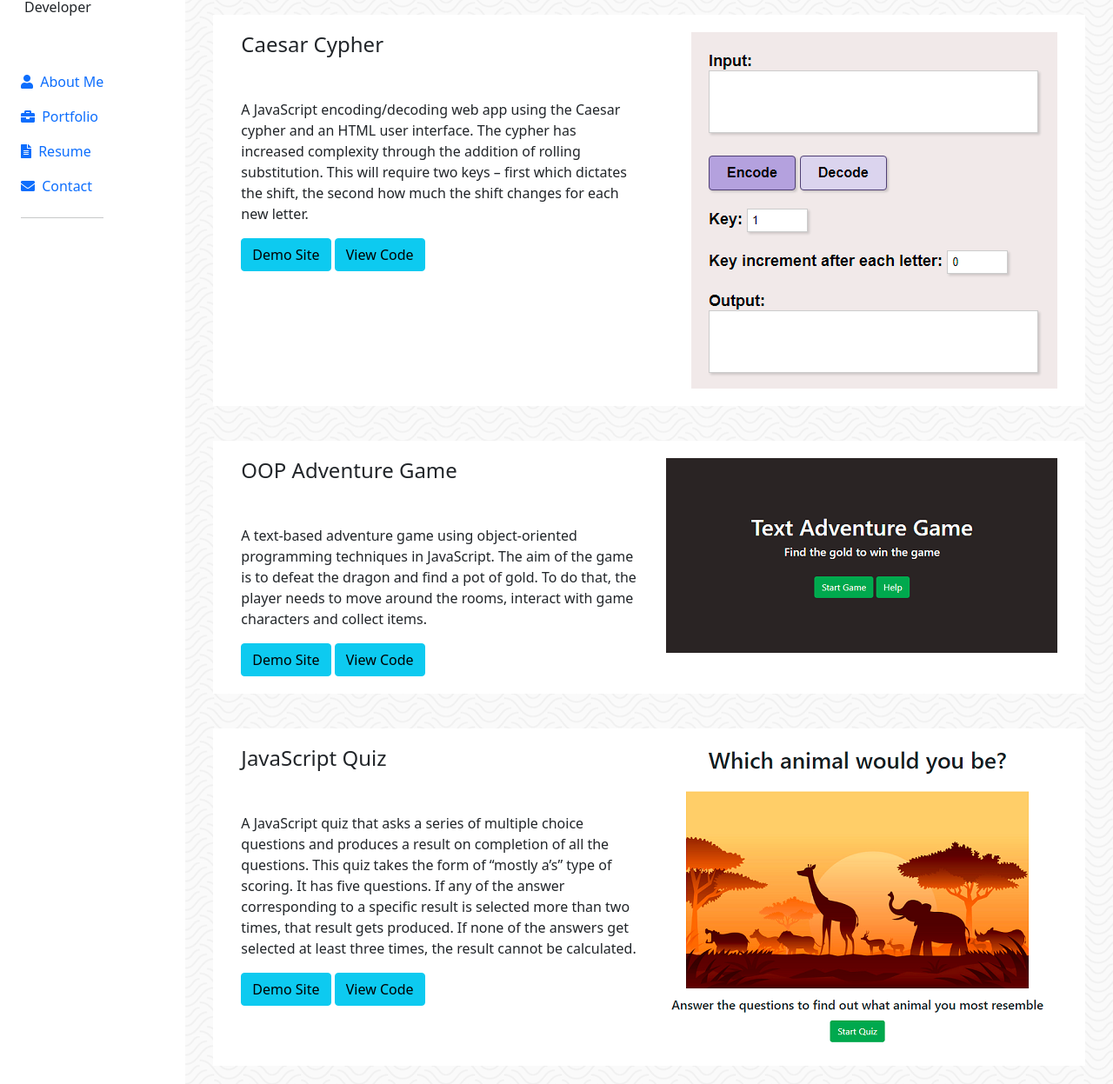
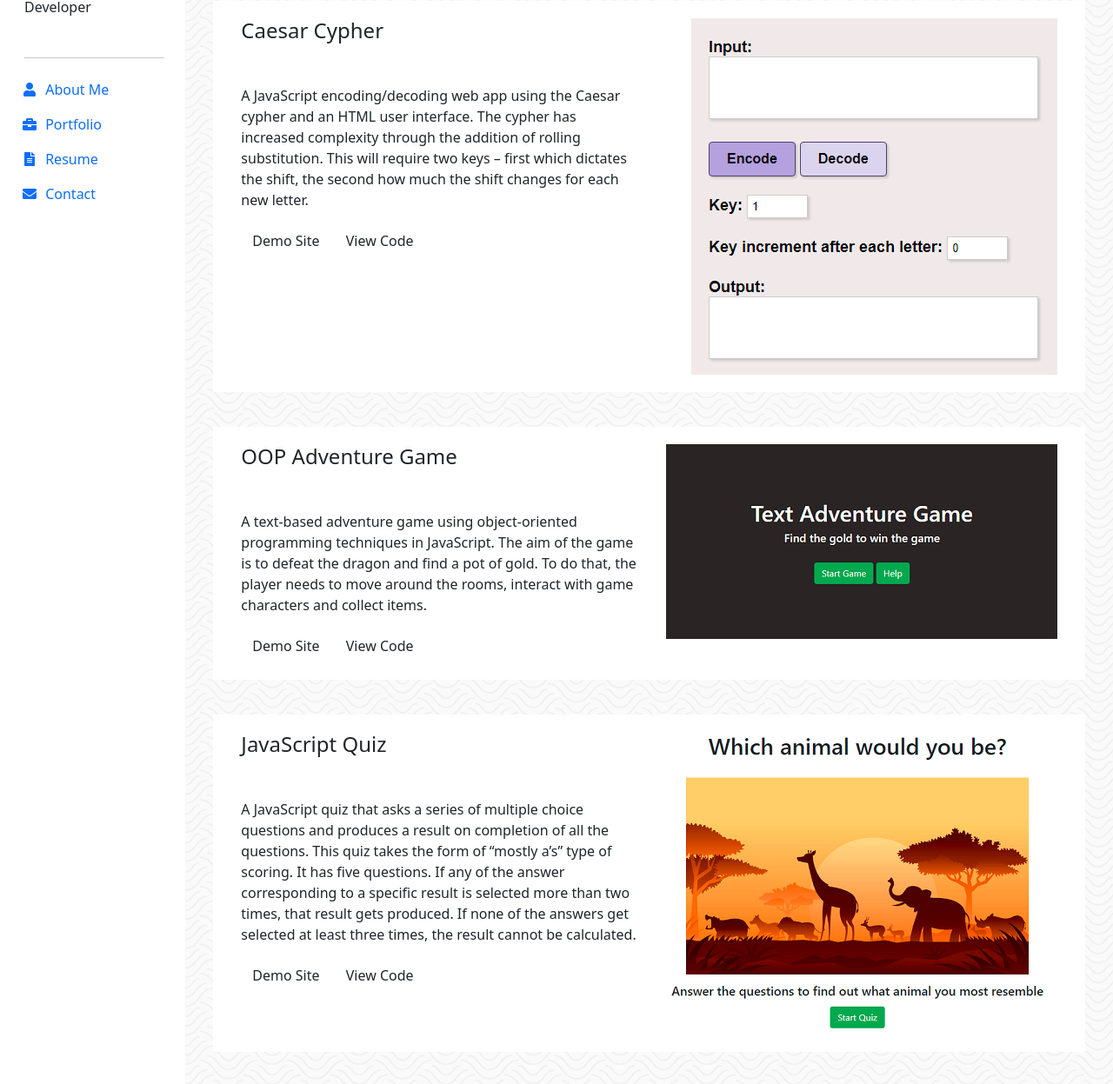
Before and after one commit to k-mill1/portfolio-site, a plain HTML site: page portfolio.html in a window 1280 px wide. Shown: the part 75-1322 px from the top of the page at 87% size. Drawn offline with nearby package versions, Linux system fonts and the light colour scheme.

Commit message:
change buttons, space after icons

```diff
--- a/portfolio.html
+++ b/portfolio.html
@@ -21,46 +21,47 @@
                         <div class="ms-1 d-none d-sm-inline">
                             <h2>Kaisa Mill</h2>
                             <h6>Junior Web Developer</h6>
-                            </br></br>
+                            </br>
+                            <hr>
                         </div>
                         <div id = "navbar">
                         <ul class="nav nav-pills flex-column mb-sm-auto mb-0 align-items-center align-items-sm-start" >
 
                             <li class="nav-item">
                                 <a href="index.html" class="nav-link align-middle px-0">
-                                    <i class="fas fa-user"></i><span class="ms-1 d-none d-sm-inline"> About Me</span>
+                                    <i class="fas fa-user fa-fw"></i><span class="ms-1 d-none d-sm-inline"> About Me</span>
                                 </a>
                             </li>
 
                             <li>
                                 <a href="portfolio.html" class="nav-link align-middle px-0">
-                                    <i class="fas fa-briefcase"></i> <span class="ms-1 d-none d-sm-inline">Portfolio</span></a>
+                                    <i class="fas fa-briefcase fa-fw"></i> <span class="ms-1 d-none d-sm-inline">Portfolio</span></a>
                             </li>
                             <li>
                                 <a href="resume.html" class="nav-link px-0 align-middle">
-                                    <i class="fas fa-file-alt"></i> <span class="ms-1 d-none d-sm-inline"> Resume</span></a>
+                                    <i class="fas fa-file-alt fa-fw"></i> <span class="ms-1 d-none d-sm-inline"> Resume</span></a>
                             </li>
 
 
                             <li>
                                 <a href="contact.html" class="nav-link px-0 align-middle">
-                                    <i class="fas fa-envelope"></i> <span class="ms-1 d-none d-sm-inline">Contact</span> </a>
+                                    <i class="fas fa-envelope fa-fw"></i> <span class="ms-1 d-none d-sm-inline">Contact</span> </a>
                             </li>
                         </ul>
-                        <hr>
+
                     </div>
                     </div>
                 </div>
-                <div class="col py-3" id = "main">
+                <div class="col" id = "main">
                     <div class="row justify-content-center" id = "header">
-                        <h1>Portfolio</h1>
+                        <h1>PORTFOLIO</h1>
                     </div>
                     <div class="row justify-content-center" id = "content">
                         <div class="col">
                             <h4>Caesar Cypher</h4></br>
                             <p>A JavaScript encoding/decoding web app using the Caesar cypher and an HTML user interface. The cypher has increased complexity through the addition of rolling substitution. This will require two keys – first which dictates the shift, the second how much the shift changes for each new letter. </p>
-                            <a href="https://github.com/k-mill1/caesar-cipher.git" class="btn btn-info" role="button" target="_blank" disabled>Demo Site</a>
-                            <a href="https://github.com/k-mill1/caesar-cipher.git" class="btn btn-info" role="button" target="_blank">View Code</a>
+                            <a href="https://github.com/k-mill1/caesar-cipher.git" class="btn" role="button" target="_blank" disabled>Demo Site</a>
+                            <a href="https://github.com/k-mill1/caesar-cipher.git" class="btn" role="button" target="_blank">View Code</a>
                         </div>
                         <div class="col">
                             <img src = "caesar.png">
@@ -70,8 +71,8 @@
                         <div class="col">
                             <h4>OOP Adventure Game</h4></br>
                             <p>A text-based adventure game using object-oriented programming techniques in JavaScript.  The aim of the game is to defeat the dragon and find a pot of gold. To do that, the player needs to move around the rooms, interact with game characters and collect items. </p>
-                            <a href="https://k-mill1.github.io/OOP-adventure-game/" class="btn btn-info" role="button" target="_blank" disabled>Demo Site</a>
-                            <a href="https://github.com/k-mill1/OOP-adventure-game.git" class="btn btn-info" role="button" target="_blank">View Code</a>
+                            <a href="https://k-mill1.github.io/OOP-adventure-game/" class="btn" role="button" target="_blank" disabled>Demo Site</a>
+                            <a href="https://github.com/k-mill1/OOP-adventure-game.git" class="btn" role="button" target="_blank">View Code</a>
                         </div>
                         <div class="col">
                             <img src = "game.png">
@@ -81,8 +82,8 @@
                         <div class="col">
                             <h4>JavaScript Quiz</h4></br>
                             <p>A JavaScript quiz that asks a series of  multiple choice questions and produces a result on completion of all the questions. This quiz takes the form of “mostly a’s” type of scoring. It has five questions. If any of the answer corresponding to a specific result is selected more than two times, that result gets produced. If none of the answers get selected at least three times, the result cannot be calculated. </p>
-                            <a href="https://k-mill1.github.io/javascript-quiz/" class="btn btn-info" role="button" target="_blank" disabled>Demo Site</a>
-                            <a href="https://github.com/k-mill1/javascript-quiz.git" class="btn btn-info" role="button" target="_blank">View Code</a>
+                            <a href="https://k-mill1.github.io/javascript-quiz/" class="btn" role="button" target="_blank" disabled>Demo Site</a>
+                            <a href="https://github.com/k-mill1/javascript-quiz.git" class="btn" role="button" target="_blank">View Code</a>
                         </div>
                         <div class="col">
                             <img src = "quiz.png">
@@ -92,8 +93,8 @@
                         <div class="col">
                             <h4>Hobby Website</h4></br>
                             <p>A simple website using HTML and CSS. Layout has been done using Bootstrap's responsive, mobile-first fluid grid system.</p>
-                            <a href="https://k-mill1.github.io/hobby-site/" class="btn btn-info" role="button" target="_blank" disabled>Demo Site</a>
-                            <a href="https://github.com/k-mill1/hobby-site.git" class="btn btn-info" role="button" target="_blank">View Code</a>
+                            <a href="https://k-mill1.github.io/hobby-site/" class="btn" role="button" target="_blank" disabled>Demo Site</a>
+                            <a href="https://github.com/k-mill1/hobby-site.git" class="btn" role="button" target="_blank">View Code</a>
                         </div>
                         <div class="col">
                             <img src = "hobby.png">
```
